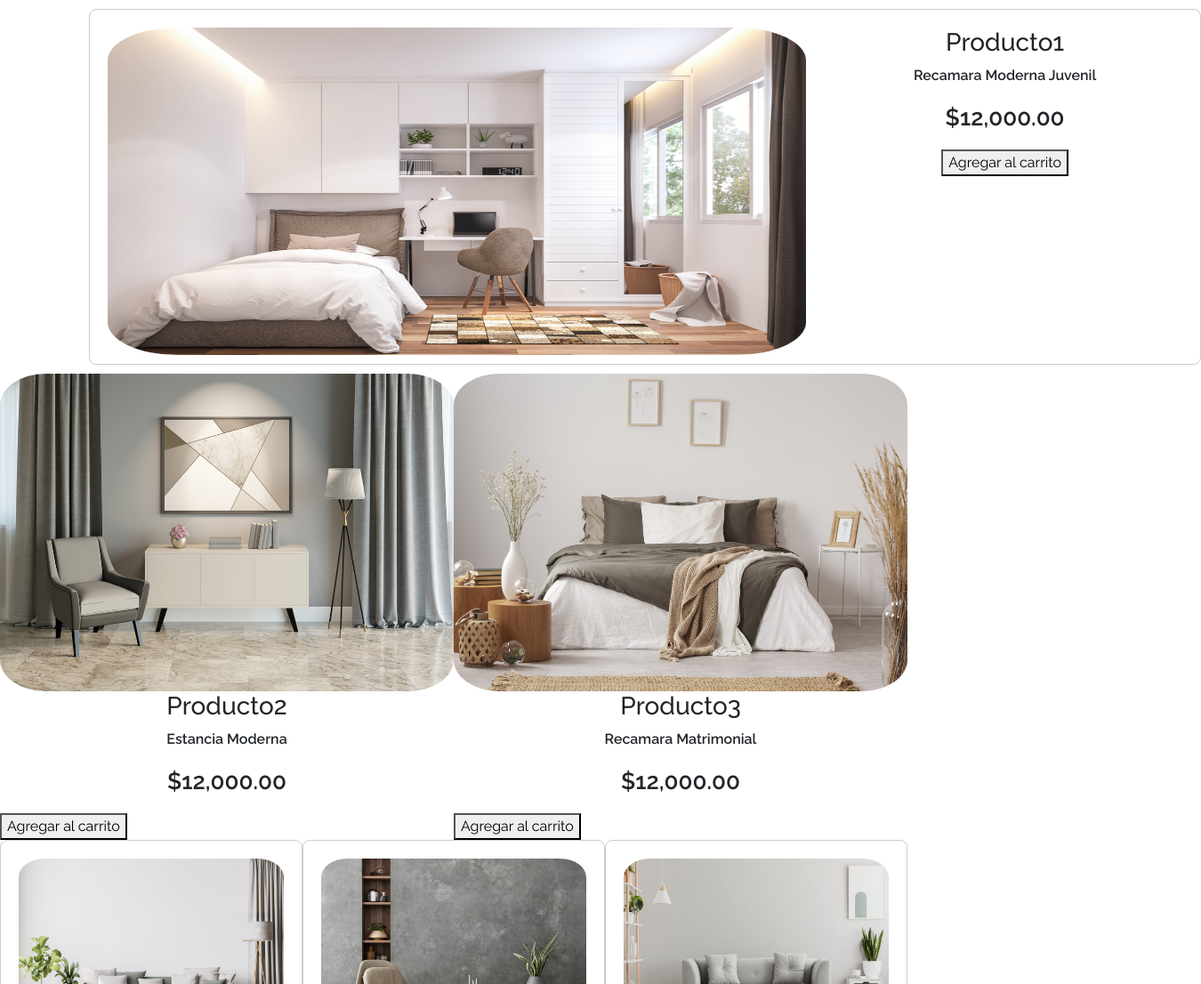
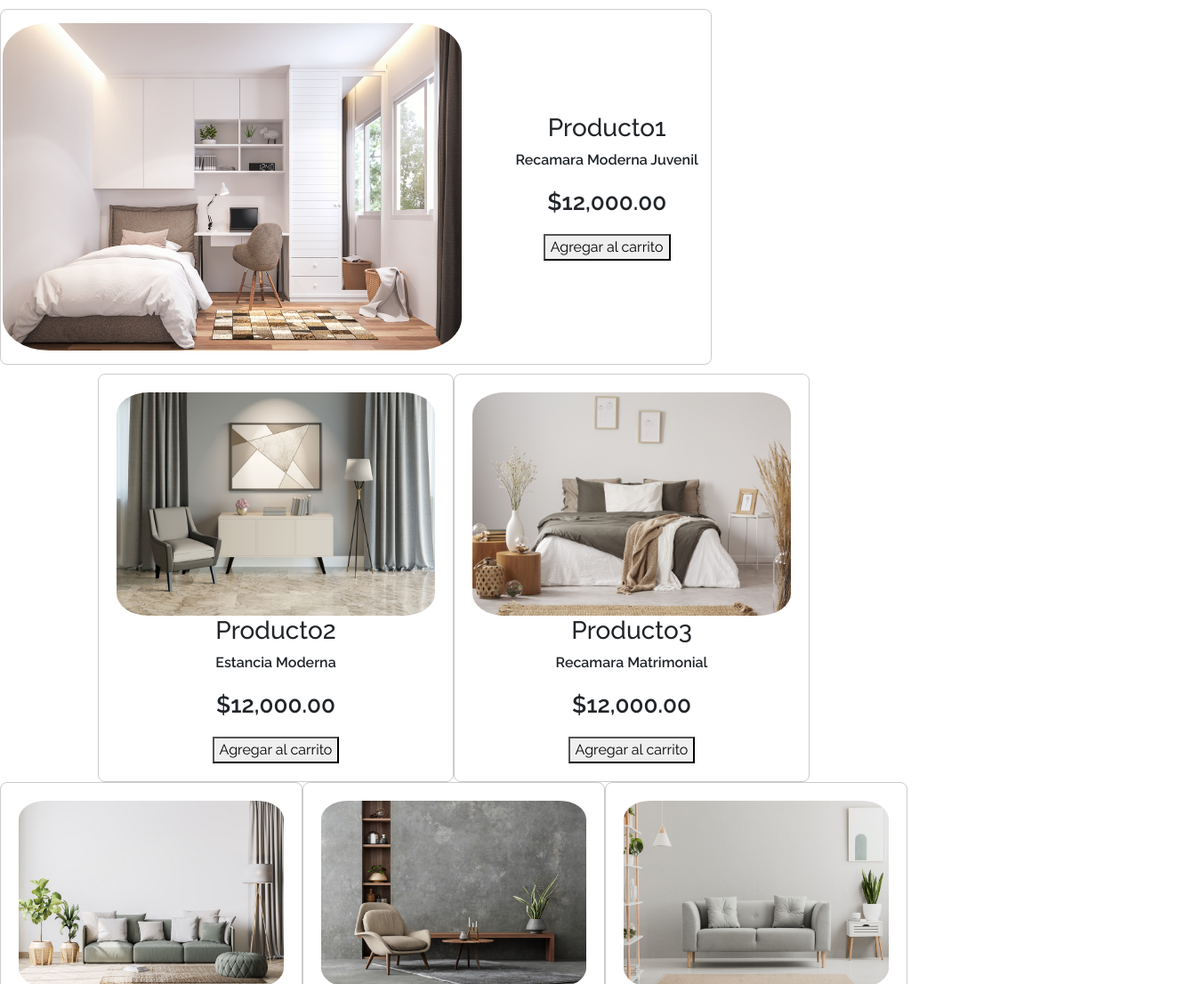
Before and after one commit to AlbertoRmeza/ProyFlex, a plain HTML site: page index.html in a window 1280 px wide. Shown: the part 166-1272 px from the top of the page at 89% size, 1350 px wide, since content can reach past the window. Drawn offline with nearby package versions, Linux system fonts and the light colour scheme; a web font is replaced by a local one.

Commit message:
Arreglo grupo2

```diff
--- a/css/style.css
+++ b/css/style.css
@@ -48,23 +48,7 @@ h1, h2, h3 {
 main {
     width: 1020px;
 }
-.grupo1 {
-    margin-top:10px;
-    margin-right: 45px;
-    margin-bottom: 10px;
-    margin-left: 100px;
-    padding: 1.5em;
-    border: 1px solid #ccc;
-    border-radius: 0.5em;
-    height: 50vh;
 
-}
-
-.grupo1::after {
-    content: "";
-    display: block;
-    clear: both;
-}
 
 .prod-img {
     width: 65%;
@@ -84,18 +68,36 @@ main {
     font-size: 26px;
 }
 
-.grupo2 {
+.grupo1 {
     display:flex;
-    justify-content: space-around;
+    flex-flow: column wrap;
+    justify-content: center;
 }
-
 .grupo1 {
     border: 1px solid #ccc;
     border-radius: 8px;
-    padding: 20px;
+    padding: 2px;
     text-align: center;
-    width: 1250px;
+    width: 800px;
 }
+.grupo1 {
+    margin-top:10px;
+    margin-right: 45px;
+    margin-bottom: 10px;
+    margin-left: 0px;
+    /* padding: 1.5em; */
+    border: 1px solid #ccc;
+    border-radius: 0.5em;
+    height: 50vh;
+
+}
+
+.grupo2 {
+    display:flex;
+    justify-content: center;
+}
+
+
 
 .grupo2-img {
     max-width: 100%;
@@ -104,9 +106,15 @@ main {
 
 .grupo3 {
     display: flex;
-    justify-content: space-around;
+    justify-content: center;
 }
-
+.producto2 {
+    border: 1px solid #ccc;
+    border-radius: 8px;
+    padding: 20px;
+    text-align: center;
+    width: 400px;
+}
 .producto3 {
     border: 1px solid #ccc;
     border-radius: 8px;
```
Also changed, not shown: index.html (+1 -1 lines).
